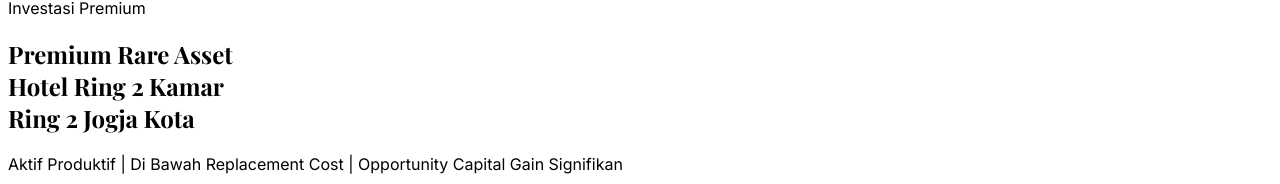
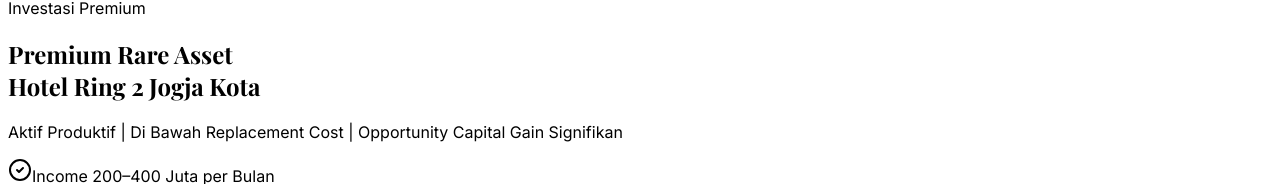
Before and after one commit to ardy1004/hoteldijualjogja, a React (Vite) app in the folder client/: page / in a window 1280 px wide. Shown: the part 365-549 px from the top of the page. Built offline with nearby package versions, Linux system fonts and the light colour scheme; a web font is replaced by a local one.

Commit message:
fix: perbaiki teks hero section menjadi 'Hotel Ring 2 Jogja Kota'

```diff
--- a/client/src/components/sections/Hero.tsx
+++ b/client/src/components/sections/Hero.tsx
@@ -44,8 +44,7 @@ export function Hero() {
 
             <h1 className="text-4xl md:text-5xl lg:text-6xl font-bold leading-tight text-[#1C1C1C] mb-6" style={{ fontFamily: 'var(--font-display)' }}>
               Premium Rare Asset<br />
-              Hotel Ring 2 Kamar<br />
-              <span className="text-primary italic">Ring 2 Jogja Kota</span>
+              <span className="text-primary italic">Hotel Ring 2 Jogja Kota</span>
             </h1>
 
             <p className="text-lg md:text-xl text-[#4B5563] mb-8 leading-relaxed">
```
